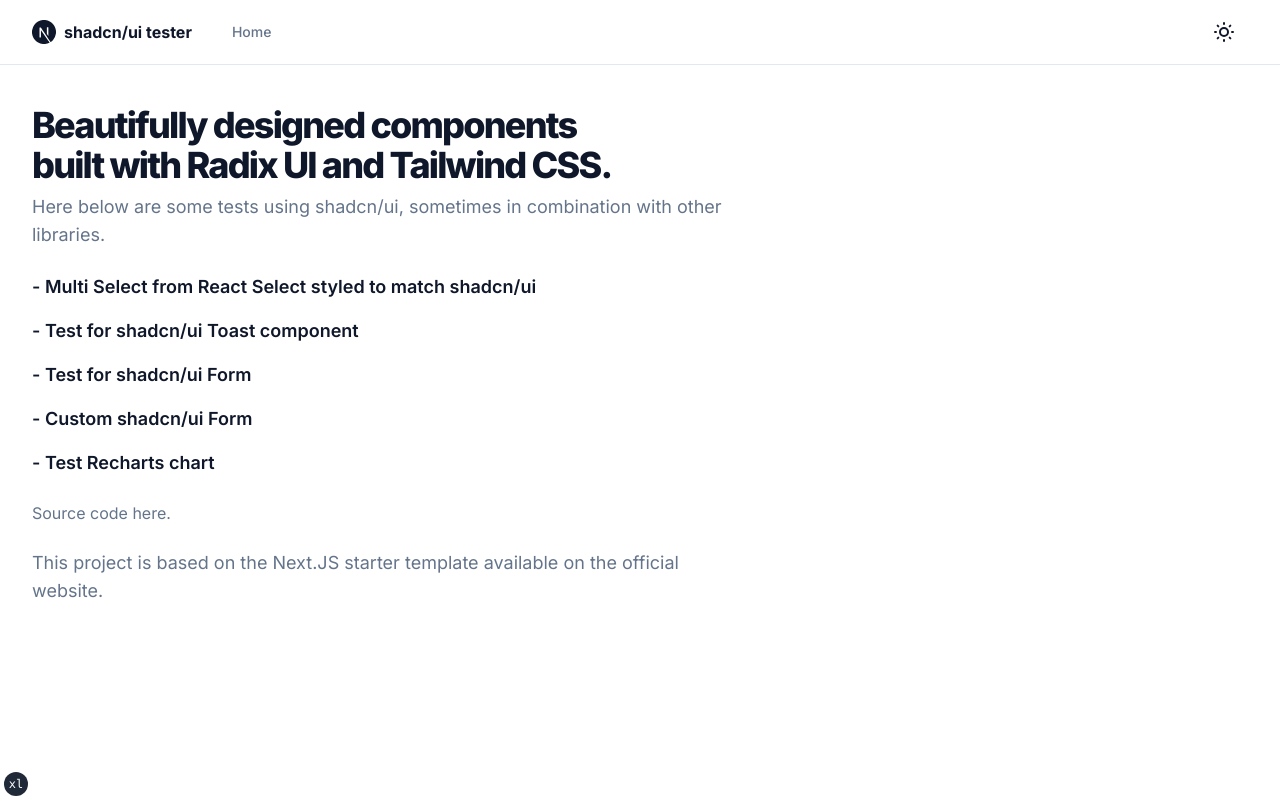
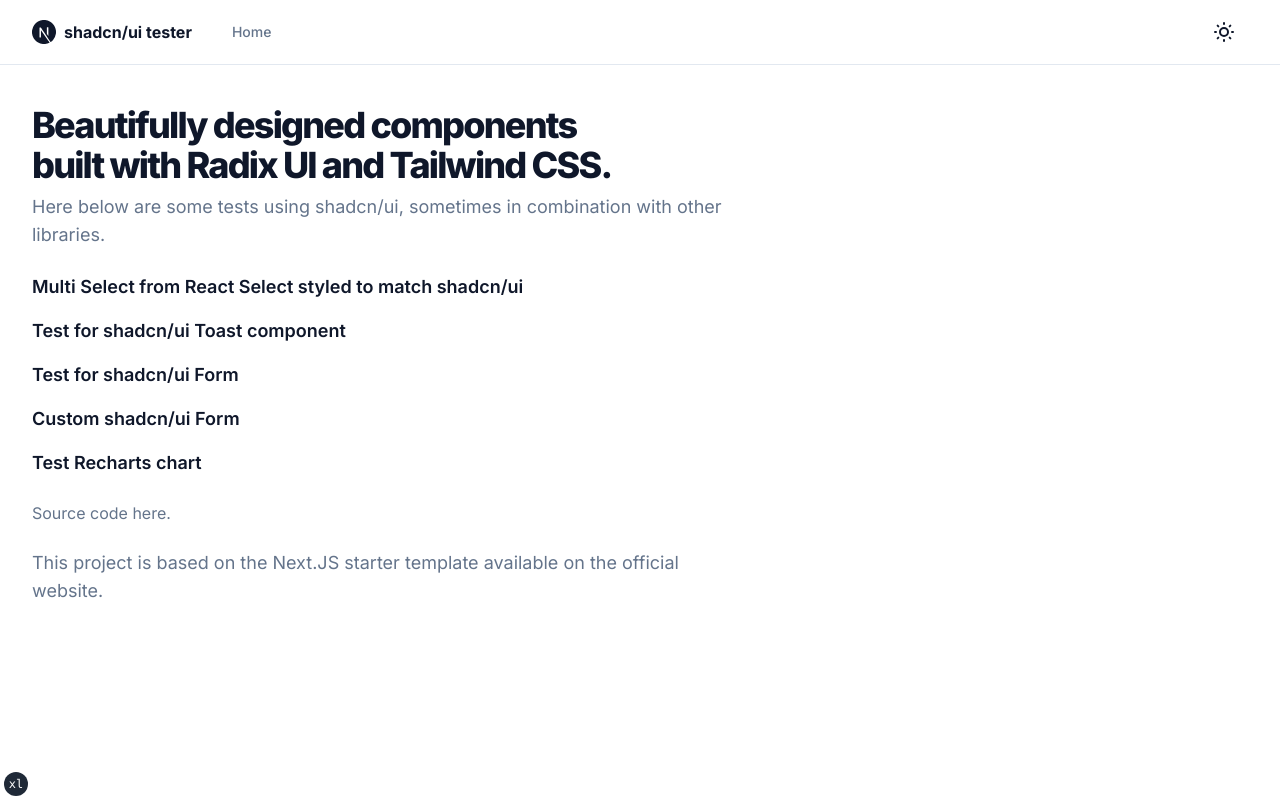
Before and after one commit to owolfdev/shadcn-tester, a Next.js app: page / in a window 1280 px wide. Built offline with nearby package versions, Linux system fonts and the light colour scheme.

Commit message:
update ring color values

```diff
--- a/app/layout.tsx
+++ b/app/layout.tsx
@@ -1,5 +1,7 @@
 import "@/styles/globals.css"
 import { Metadata } from "next"
+
+//import Head from "next/head"
 
 import { siteConfig } from "@/config/site"
 import { fontSans } from "@/lib/fonts"
--- a/app/page.tsx
+++ b/app/page.tsx
@@ -136,31 +136,31 @@
           href="/multi-select"
           className="text-lg font-semibold hover:text-slate-400"
         >
-          - Multi Select from React Select styled to match shadcn/ui
+          Multi Select from React Select styled to match shadcn/ui
         </Link>
         <Link
           href="/toast-demo"
           className="text-lg font-semibold hover:text-slate-400"
         >
-          - Test for shadcn/ui Toast component
+          Test for shadcn/ui Toast component
         </Link>
         <Link
           href="/form"
           className="text-lg font-semibold hover:text-slate-400"
         >
-          - Test for shadcn/ui Form
+          Test for shadcn/ui Form
         </Link>
         <Link
           href="/form-custom"
           className="text-lg font-semibold hover:text-slate-400"
         >
-          - Custom shadcn/ui Form
+          Custom shadcn/ui Form
         </Link>
         <Link
           href="/chart"
           className="text-lg font-semibold hover:text-slate-400"
         >
-          - Test Recharts chart
+          Test Recharts chart
         </Link>
       </div>
 
--- a/components/scn-custom-form-demo.tsx
+++ b/components/scn-custom-form-demo.tsx
@@ -128,6 +128,10 @@
     })
   }
 
+  function handleInputTap(event: any) {
+    event.target.classList.add("input-no-zoom")
+  }
+
   return (
     <Form {...form}>
       <form onSubmit={form.handleSubmit(onSubmit)} className="space-y-4">
@@ -138,7 +142,11 @@
             <FormItem>
               <FormLabel className="font-semibold text-md">Username</FormLabel>
               <FormControl>
-                <Input placeholder="shadcn" {...field} />
+                <Input
+                  className="input-no-zoom, sm:text-base text-lg"
+                  placeholder="shadcn"
+                  {...field}
+                />
               </FormControl>
               <FormDescription>
                 This is your public display name.
@@ -157,7 +165,11 @@
                 First Name
               </FormLabel>
               <FormControl>
-                <Input placeholder="add first name" {...field} />
+                <Input
+                  className="input-no-zoom, sm:text-base text-lg"
+                  placeholder="add first name"
+                  {...field}
+                />
               </FormControl>
               <FormDescription>
                 This is your real first name and will not be visible to public.
@@ -459,8 +471,9 @@
               <FormLabel>Bio</FormLabel>
               <FormControl>
                 <Textarea
+                  className="input-no-zoom, sm:text-base text-lg"
                   placeholder="Tell us a little bit about yourself"
-                  className="resize-none"
+                  // className="resize-none"
                   {...field}
                 />
               </FormControl>
--- a/components/scn-multi-select.tsx
+++ b/components/scn-multi-select.tsx
@@ -123,14 +123,14 @@
         ...defaultStyles,
         borderRadius: "0.35rem",
         backgroundColor: "transparent",
-        borderColor: "gray-300",
+        borderColor: "--border",
         boxShadow: state.isFocused
           ? theme === "dark"
-            ? "0 0 0 2px black, 0 0 0 4px rgba(30, 41, 59, 1)"
-            : "0 0 0 2px white, 0 0 0 4px rgba(113, 128, 150, 0.85)"
+            ? "0 0 0 2px black, 0 0 0 4px hsl(216, 34%, 17%)"
+            : "0 0 0 2px white, 0 0 0 4px hsl(215, 20.2%, 65.1%)"
           : "none",
         "&:hover": {
-          borderColor: "gray-300",
+          borderColor: "--border",
         },
       }),
     })
@@ -141,7 +141,7 @@
       <div>
         <Select
           styles={customStyles}
-          className=" border-red-50"
+          className=""
           value={selectedCategories.map((category: any) => ({
             value: category,
             label: category,
```
